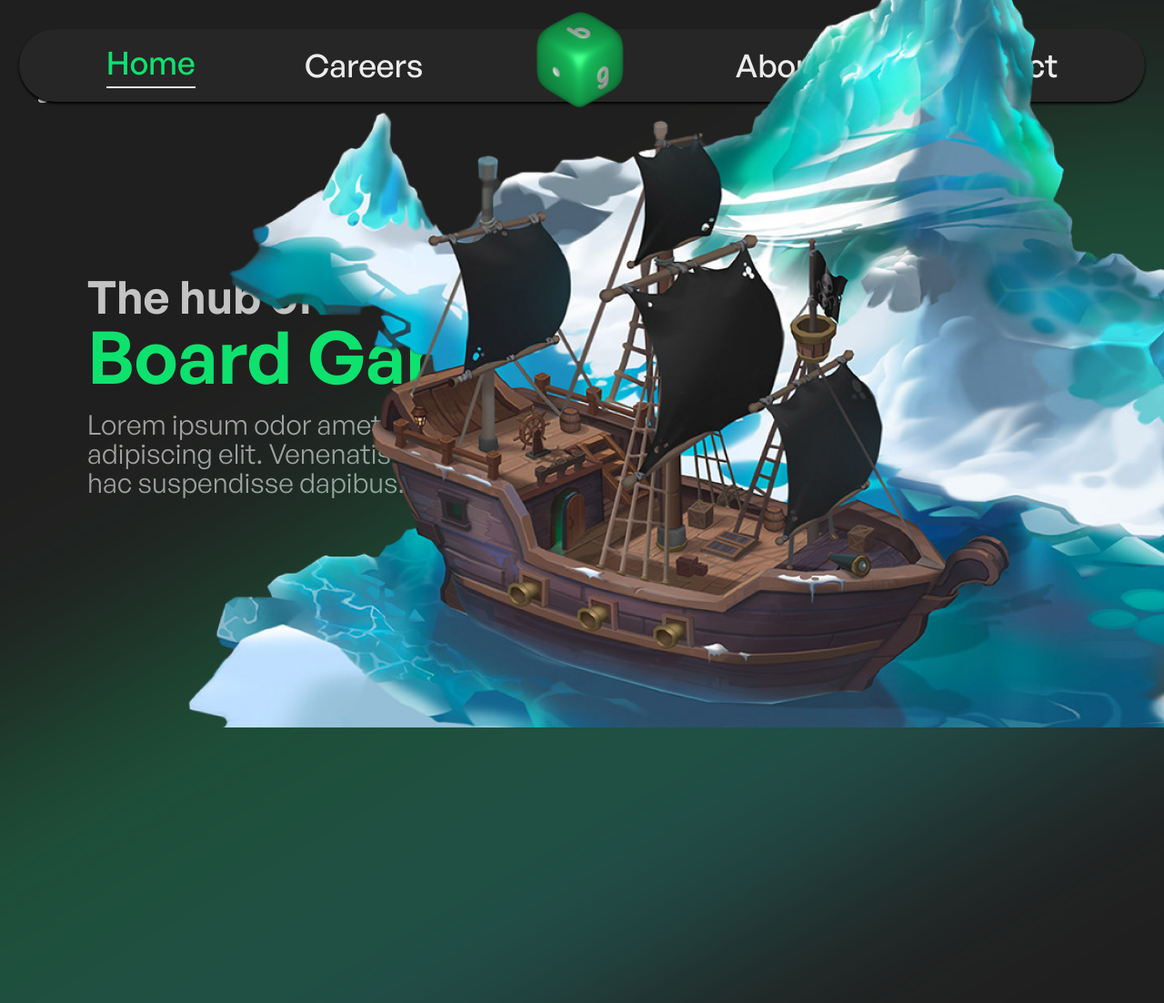
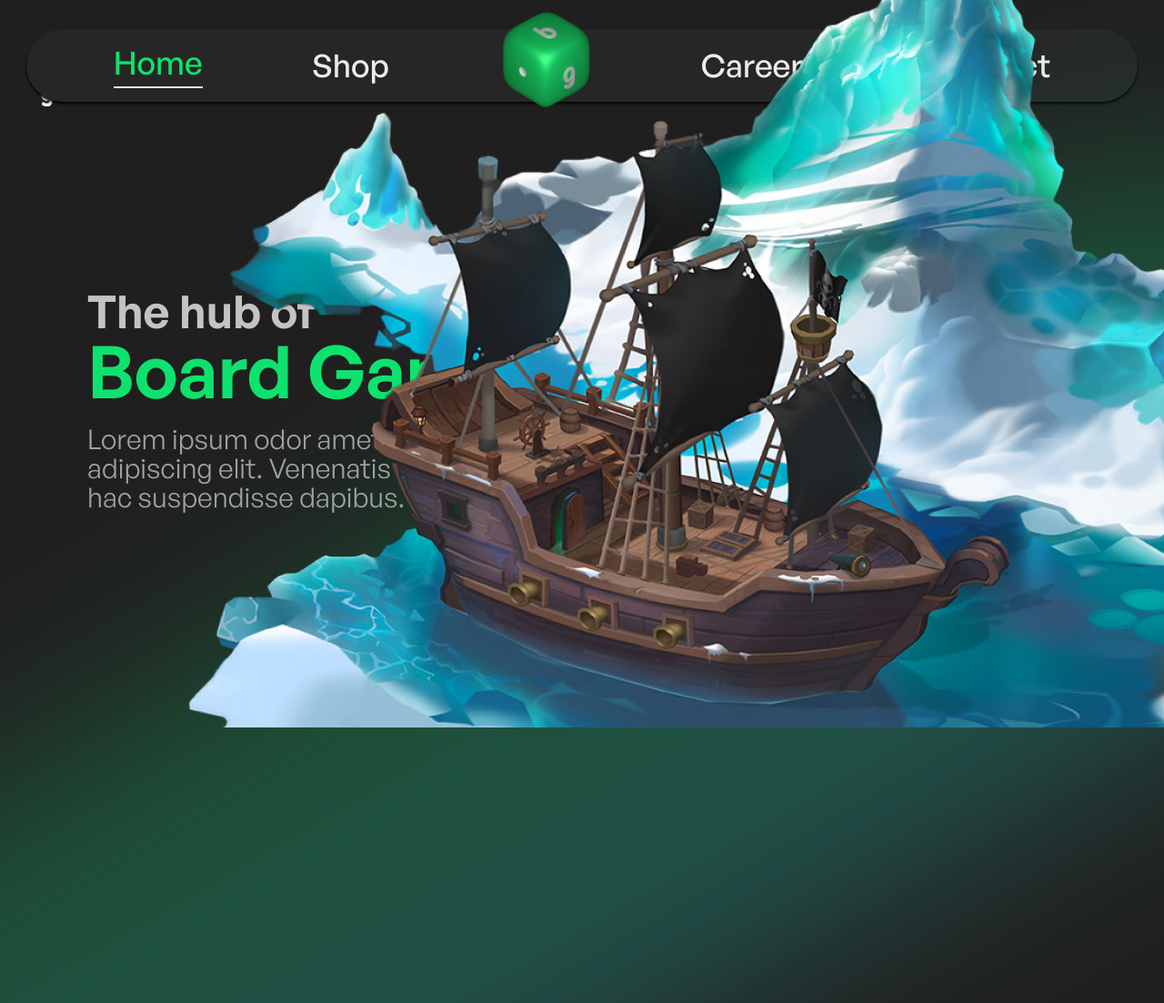
Before and after one commit to mridulxz/ts-hack-24, a Flask app: page / in a window 1280 px wide; the page is wider, and only the part inside the window is pictured. Shown: the top 1103 px of that part at 91% size. Run offline with Flask 3, Linux system fonts and the light colour scheme; style sheets or scripts are compiled from the project's sources.

Commit message:
refactor: update routes for shop and careers, enhance contact template, and improve run scripts

```diff
--- a/app.py
+++ b/app.py
@@ -78,14 +78,14 @@ def careers():
     return render_template("careers.html", active_page="careers", dice_num=2)
 
 
-@app.route("/about")
-def about():
-    return render_template("base.html", active_page="about", dice_num=3)
+@app.route("/shop")
+def shop():
+    return render_template("shop.html", active_page="shop", dice_num=3)
 
 
 @app.route("/contact")
 def contact():
-    return render_template("base.html", active_page="contact", dice_num=4)
+    return render_template("contact.html", active_page="contact", dice_num=4)
 
 
 @app.route("/logout")
--- a/requirements.txt
+++ b/requirements.txt
@@ -1,4 +1,4 @@
 Flask==2.3.2
-Flask_Login==0.6.2
+Flask_Login==0.6.3
 pymongo==4.10.1
 python-dotenv==1.0.1
--- a/templates/base.html
+++ b/templates/base.html
@@ -14,10 +14,8 @@
 </head>
 <body class="w-full h-full overflow-hidden bg-[#201F1F]">
 
-<div class="glow absolute -bottom-[400px] -right-[400px] w-[2500px] h-[600px] rounded-[92rem] bg-gradient-to-t from-[rgba(14,226,110,0.25)] to-[rgba(41,225,219,0.25)] rotate-[150deg] z-0 blur-[100px]"></div>
-
 <a href="/" class="absolute top-0 left-0">
-    <img class="p-10 pointer-events-none" src="/static/logo.png" />
+    <img class="p-11 pointer-events-none" src="/static/logo.png" />
 </a>
 
   {% macro nav_item(href, text, current) %}
@@ -30,12 +28,12 @@
   <div class="flex justify-center w-full mt-8">
     <div class="flex items-center justify-center gap-[120px] bg-[#262626] rounded-full px-24 h-20 shadow-[0_2px_3px_rgba(0,0,0,1)] relative">
       {{ nav_item('/', 'Home', 'home') }}
-      {{ nav_item('/careers', 'Careers', 'careers') }}
+      {{ nav_item('/shop', 'Shop', 'shop') }}
       <div class="relative w-[103px] h-[90px]">
         <img class="absolute -top-4 -bottom-4 left-0 pointer-events-none"
              src="/static/dice{{ dice_num }}.png" alt="Dice">
       </div>
-      {{ nav_item('/about', 'About', 'about') }}
+      {{ nav_item('/careers', 'Careers', 'careers') }}
       {{ nav_item('/contact', 'Contact', 'contact') }}
     </div>
   </div>
--- a/templates/index.html
+++ b/templates/index.html
@@ -1,5 +1,8 @@
 {% extends "base.html" %} {% block content %}
-  <div class="min-h-screen ml-24 mt-44">
+
+  <div class="glow absolute -bottom-[400px] -right-[400px] w-[2300px] h-[600px] rounded-[92rem] bg-gradient-to-t from-[rgba(14,226,110,0.25)] to-[rgba(41,225,219,0.25)] rotate-[150deg] z-0 blur-[100px]"></div>
+
+  <div class="min-h-screen ml-24 mt-48">
       <div class="text-[#ececec]/80 text-[50px] font-semibold font-['GeneralSans-Semibold'] flex items-center">
       The hub of
       </div>
```
Also changed, not shown: 2 other files.
